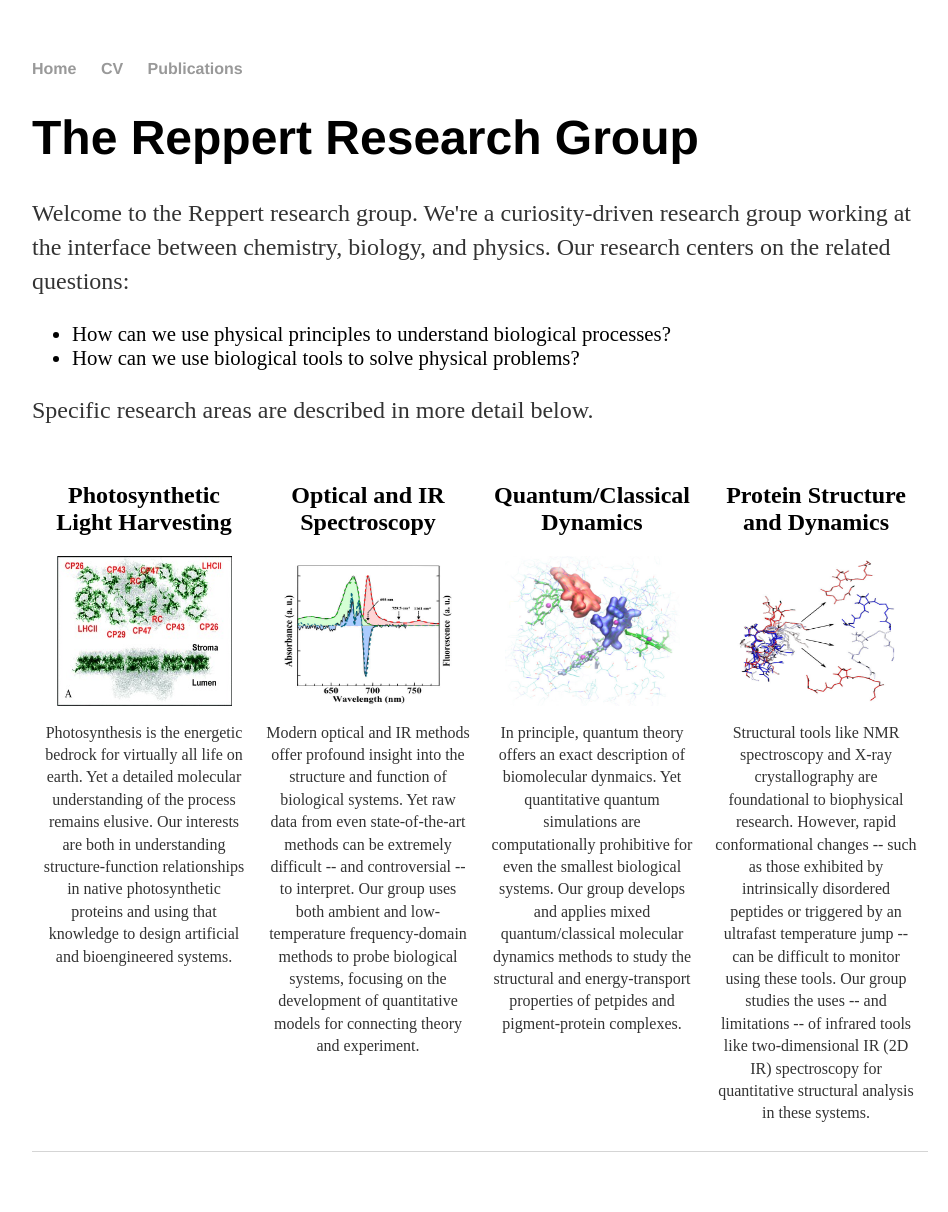
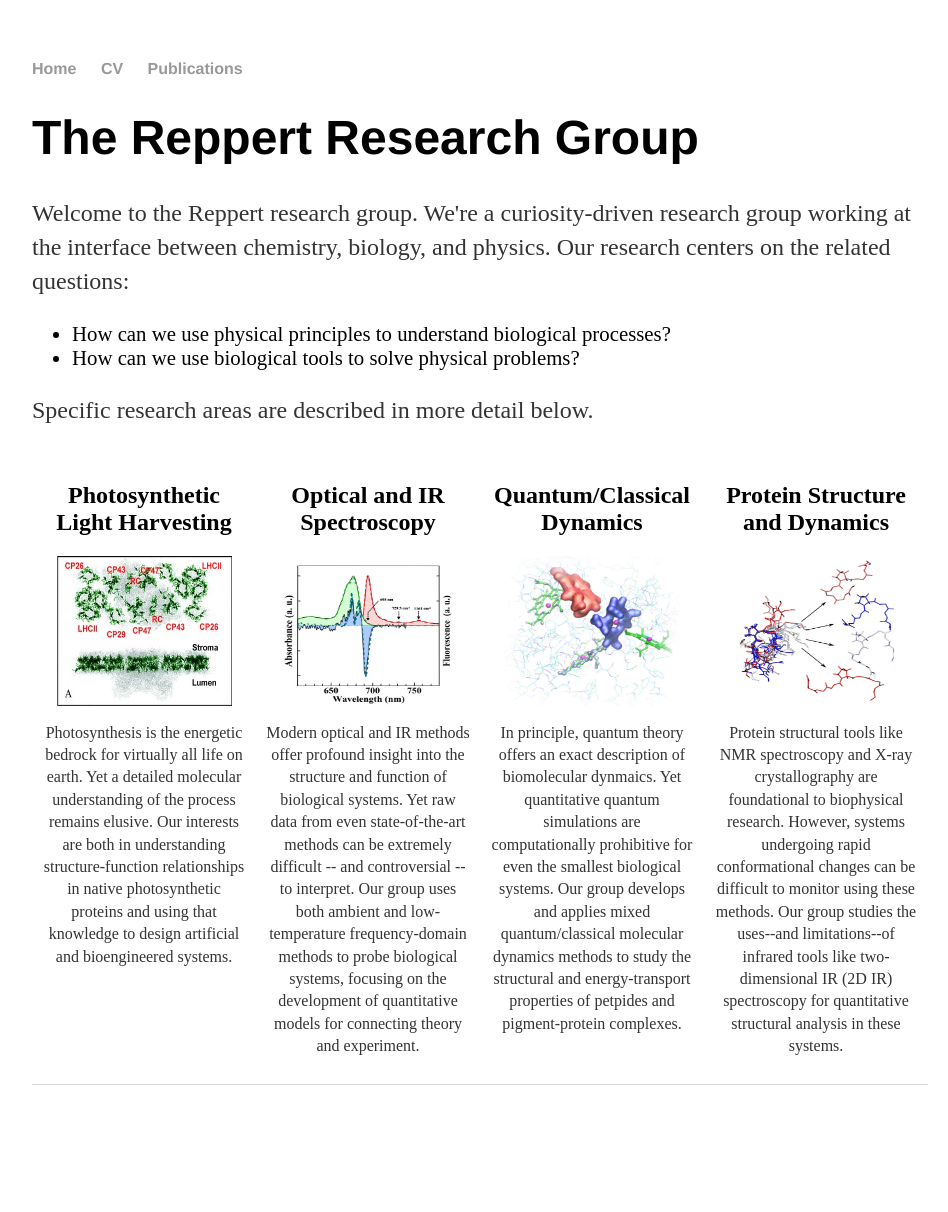
Before and after one commit to mreppert/mreppert.github.io, a Jekyll site: the page built from index.html, in a window 1280 px wide. Shown: the whole page, without its empty margins (160-1108 px from the left). Built offline with Jekyll 4.4.1, drawn with Linux system fonts in a browser that asks for light colours; after the commit the page ends 1145 px from its top, so only the background shows below that.

Commit message:
Update index.html

```diff
--- a/index.html
+++ b/index.html
@@ -68,7 +68,7 @@ img {
 	<div class="column">
 		<h2 style="text-align:center;">Protein Structure and Dynamics</h2>
 		<img src="/elp_schematic.jpg" width="175" height="150">
-		<p style="text-align:center; font-size:100%;"}>Structural tools like NMR spectroscopy and X-ray crystallography are foundational to biophysical research. However, rapid conformational changes -- such as those exhibited by intrinsically disordered peptides or triggered by an ultrafast temperature jump -- can be difficult to monitor using these tools. Our group studies the uses -- and limitations -- of infrared tools like two-dimensional IR (2D IR) spectroscopy for quantitative structural analysis in these systems.</p>
+		<p style="text-align:center; font-size:100%;"}>Protein structural tools like NMR spectroscopy and X-ray crystallography are foundational to biophysical research. However, systems undergoing rapid conformational changes can be difficult to monitor using these methods. Our group studies the uses--and limitations--of infrared tools like two-dimensional IR (2D IR) spectroscopy for quantitative structural analysis in these systems.</p>
 	</div>
 
 </div>
```
